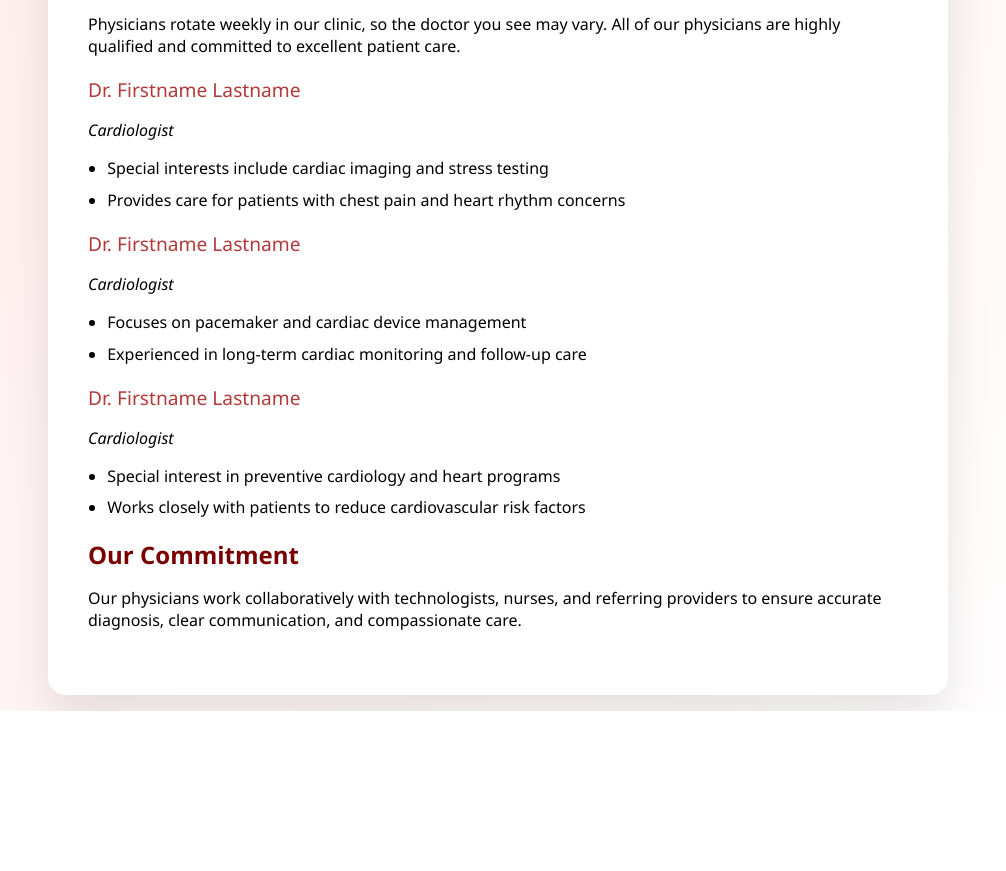
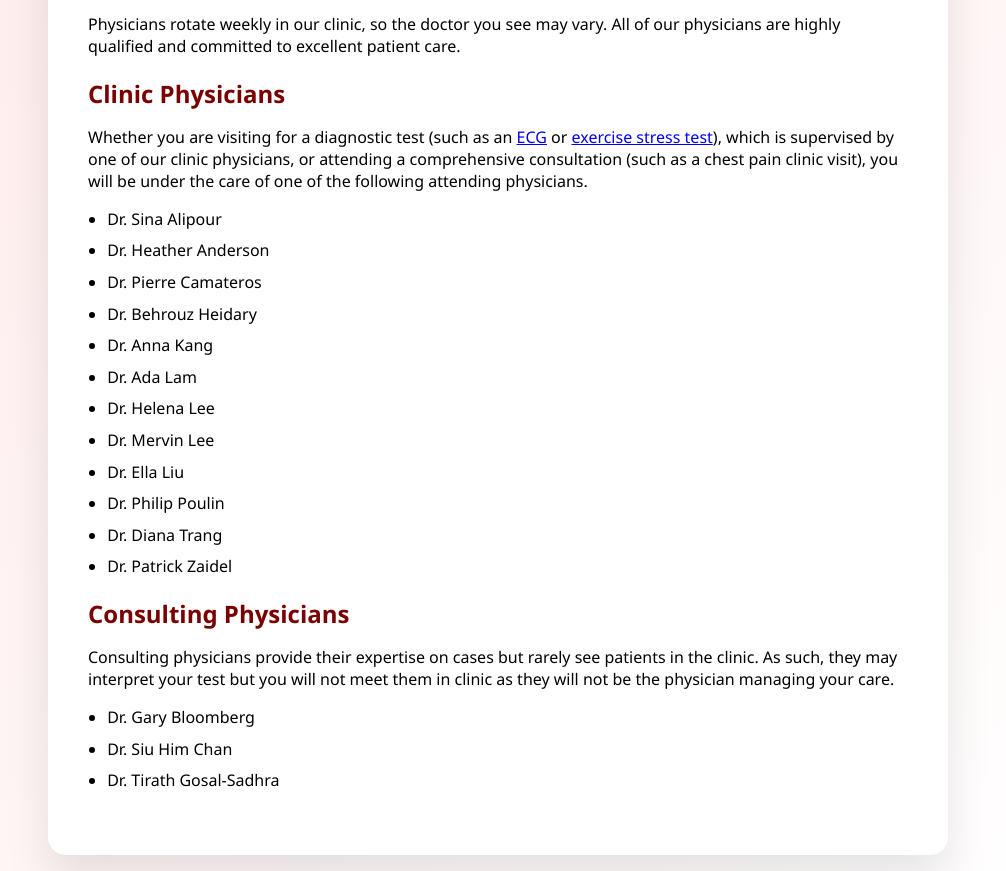
Before and after one commit to kennyklfok/BH-CARD-Website, a website: page dist/front-end/drs.html in a window 1280 px wide. Shown: the part 265-1136 px from the top of the page, without its empty margins (142-1148 px from the left). Before the commit the page ends 976 px from the top, so only its background shows below. Drawn offline with Linux system fonts and the light colour scheme.

Commit message:
npm run build after adding Drs

```diff
--- a/dist/front-end/drs.html
+++ b/dist/front-end/drs.html
@@ -3,7 +3,7 @@
   <head>
     <meta charset="UTF-8" />
     <meta name="viewport" content="width=device-width, initial-scale=1.0" />
-    <title>Clinic Doctors – Diagnostic Cardiology</title>
+    <title>Our Doctors</title>
 
     <link rel="stylesheet" crossorigin href="/assets/styles-LFPp6cof.css">
   </head>
@@ -14,7 +14,7 @@
         <button class="back-button" id="backBtn">← Back to Services</button>
       </div>
 
-      <h1>Our Clinic Doctors</h1>
+      <h1>Our Doctors</h1>
 
       <section class="subheader">
         <p>
@@ -30,41 +30,41 @@
 
       <section>
         <div class="info">
-          <h3>Dr. Firstname Lastname</h3>
-          <p><em>Cardiologist</em></p>
+          <h2>Clinic Physicians</h2>
+          <p>Whether you are visiting for a diagnostic test (such as an <a href="ecg.html">ECG</a> or <a href="ett.html">exercise stress test</a>),
+             which is supervised by one of our clinic physicians,
+             or attending a comprehensive consultation (such as a chest pain clinic visit),
+             you will be under the care of one of the following attending physicians.
+          </p>
           <ul>
-            <li>Special interests include cardiac imaging and stress testing</li>
-            <li>Provides care for patients with chest pain and heart rhythm concerns</li>
+            <li>Dr. Sina Alipour</li>
+            <li>Dr. Heather Anderson</li>
+            <li>Dr. Pierre Camateros</li>
+            <li>Dr. Behrouz Heidary</li>
+            <li>Dr. Anna Kang</li>
+            <li>Dr. Ada Lam</li>
+            <li>Dr. Helena Lee</li>
+            <li>Dr. Mervin Lee</li>
+            <li>Dr. Ella Liu</li>
+            <li>Dr. Philip Poulin</li>
+            <li>Dr. Diana Trang</li>
+            <li>Dr. Patrick Zaidel</li>
           </ul>
-        </div>
-
-        <div class="info">
-          <h3>Dr. Firstname Lastname</h3>
-          <p><em>Cardiologist</em></p>
-          <ul>
-            <li>Focuses on pacemaker and cardiac device management</li>
-            <li>Experienced in long-term cardiac monitoring and follow-up care</li>
-          </ul>
-        </div>
-
-        <div class="info">
-          <h3>Dr. Firstname Lastname</h3>
-          <p><em>Cardiologist</em></p>
-          <ul>
-            <li>Special interest in preventive cardiology and heart programs</li>
-            <li>Works closely with patients to reduce cardiovascular risk factors</li>
-          </ul>
-        </div>
       </section>
 
       <section>
-        <h2>Our Commitment</h2>
+        <h2>Consulting Physicians</h2>
         <div class="info">
           <p>
-            Our physicians work collaboratively with technologists, nurses, and
-            referring providers to ensure accurate diagnosis, clear communication,
-            and compassionate care.
+            Consulting physicians provide their expertise on cases but rarely see patients
+            in the clinic. As such, they may interpret your test but you will not meet them in clinic as they will not be the
+            physician managing your care.
           </p>
+          <ul>
+            <li>Dr. Gary Bloomberg</li>
+            <li>Dr. Siu Him Chan</li>
+            <li>Dr. Tirath Gosal-Sadhra</li>
+          </ul>
         </div>
       </section>
     </main>
```
Also changed, not shown: dist/front-end/cpc.html (+1 -1 lines), dist/front-end/ecg.html (+1 -1 lines), dist/front-end/holter.html (+1 -1 lines), dist/front-end/pmc.html (+1 -1 lines), dist/index.html (+1 -1 lines).
